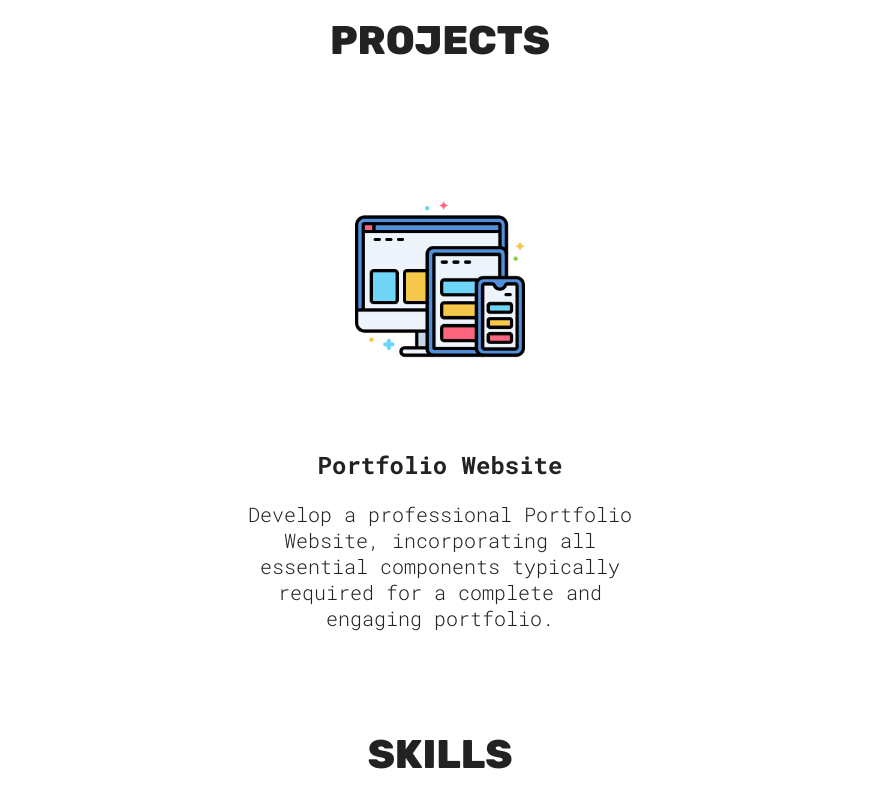
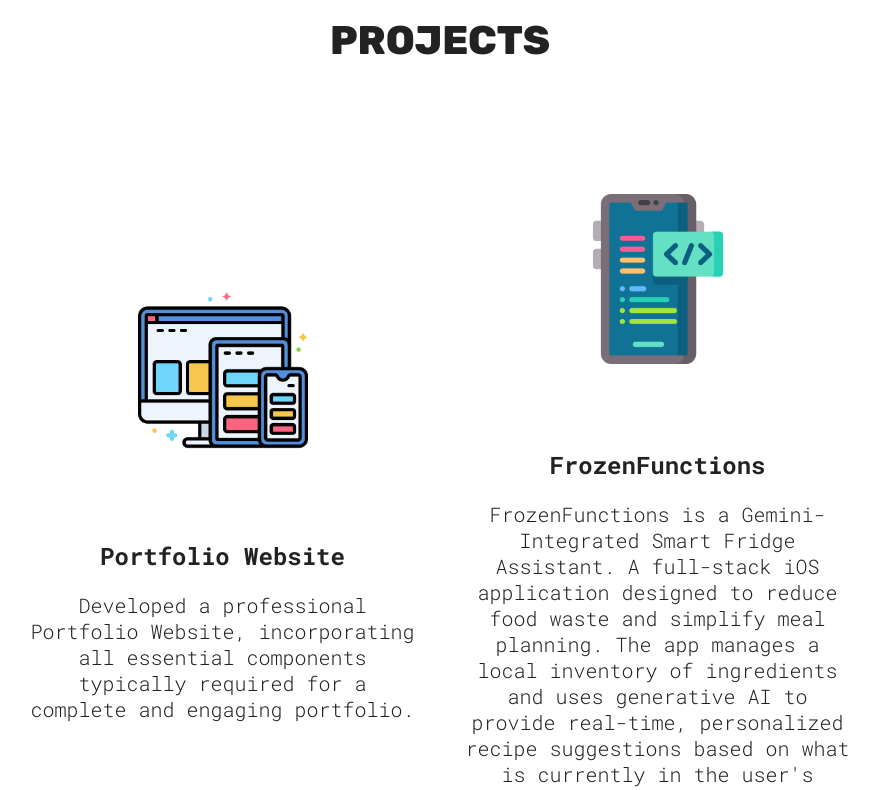
Before and after one commit to CSUFNathen/Portfolio-NathenPaniagua, a React (Vite) app: page / in a window 1280 px wide. Shown: the part 1340-2130 px from the top of the page, without its empty margins (200-1078 px from the left). Built offline with nearby package versions, Linux system fonts and the light colour scheme.

Commit message:
Modify Project #2 details and image
Updated project details for Project #2 and changed its image.

```diff
--- a/src/sections/Projects/Projects.jsx
+++ b/src/sections/Projects/Projects.jsx
@@ -1,6 +1,6 @@
 import styles from './ProjectsStyles.module.css'
 import project1 from '../../assets/project-website-profile.png' // Project #1 Profile image
-import project2 from '../../assets/fresh-burger.png' // Project #2 Profile image
+import project2 from '../../assets/FrozenFunctions.png' // Project #2 Profile image
 import project3 from '../../assets/hipsster.png' // Project #3 Profile image
 import project4 from '../../assets/fitlift.png' // Project #3 Profile image
 import ProjectCard from '../../common/ProjectCard'
@@ -14,16 +14,16 @@ function Projects() {
         <ProjectCard src={project1}
         link={"https://github.com/CSUFNathen/Portfolia-NathenPaniagua"}
         h3={"Portfolio Website"}
-        p={"Develop a professional Portfolio Website, incorporating all essential components typically required for a complete and engaging portfolio."}
+        p={"Developed a professional Portfolio Website, incorporating all essential components typically required for a complete and engaging portfolio."}
+        />
+
+        <ProjectCard src={project2}
+        link={"https://github.com/DanielAkala/FrozenFunctions"}
+        h3={"FrozenFunctions"}
+        p={"FrozenFunctions is a Gemini-Integrated Smart Fridge Assistant. A full-stack iOS application designed to reduce food waste and simplify meal planning. The app manages a local inventory of ingredients and uses generative AI to provide real-time, personalized recipe suggestions based on what is currently in the user's fridge."}
         />
 
         {/* | Project Place Holder |
-        <ProjectCard src={project2}
-        link={"https://github.com/CSUFNathen/Portfolia-NathenPaniagua"}
-        h3={"Project Name"}
-        p={"Project Description"}
-        />
-
         <ProjectCard src={project3}
         link={"https://github.com/CSUFNathen/Portfolia-NathenPaniagua"}
         h3={"Project Name"}
```
